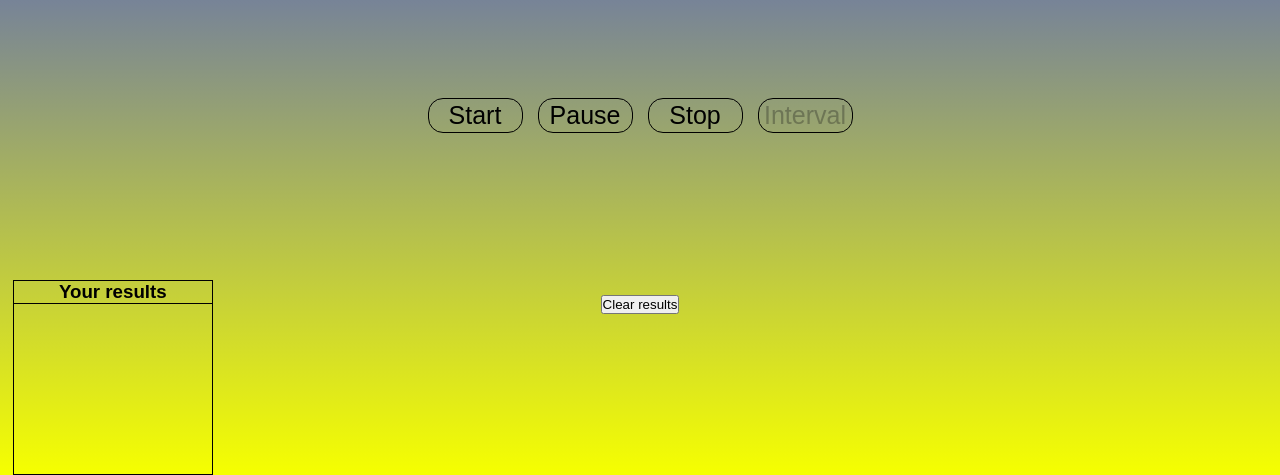
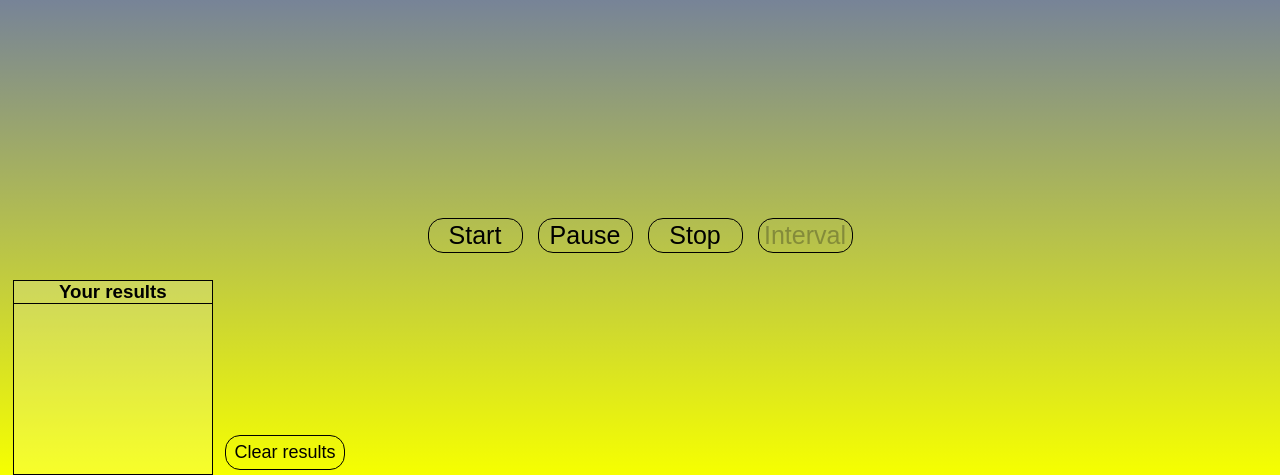
Before and after one commit to whatislove-zh/timer, a plain HTML site: page index.html in a window 1280 px wide. Shown: the part 325-800 px from the top of the page. Drawn offline with Linux system fonts and the light colour scheme; a web font is replaced by a local one.

Commit message:
Update style.css

```diff
--- a/style.css
+++ b/style.css
@@ -65,13 +65,14 @@ body {
 .start:hover,
 .pause:hover,
 .stop:hover,
-.interval:hover {
+.interval:hover,
+.clear:hover {
   background: rgba(255, 255, 255, 0.218);
 }
 
 .results {
   position: absolute;
-
+  background: rgba(255, 255, 255, 0.162);
   width: 200px;
   left: 1%;
   bottom: 0;
@@ -87,6 +88,7 @@ body {
   text-align: center;
   overflow:auto;
   height: 170px;
+
 }
 
 @media (max-width: 880px) {
@@ -120,3 +122,16 @@ body {
     margin-right: 12px;
   }
 }
+
+.clear{
+  position: absolute;
+  bottom: 5px;
+  left: 225px;
+  height: 35px;
+  width: 120px;
+  background: none;
+  border-radius: 15px;
+  border: 1px solid rgb(0, 0, 0);
+  font-size: 18px;
+  cursor: pointer;
+}
```
